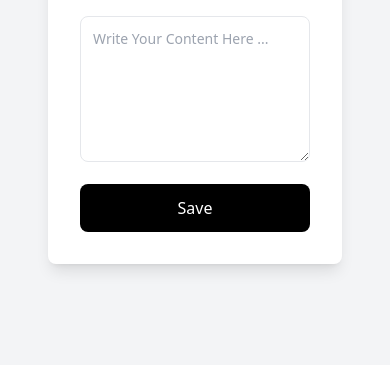
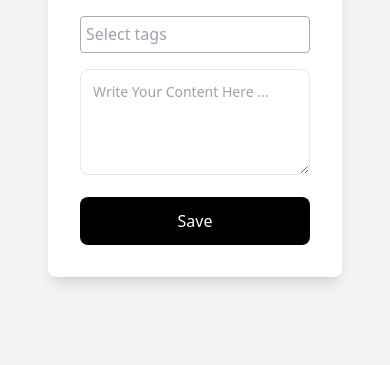
Before and after one commit to theshamkhi/Udemy, a PHP site: page /teacherDashboard.php in a window 390 px wide. Shown: the part 1120-1485 px from the top of the page. Run offline with PHP 8.4, Linux system fonts and the light colour scheme; the visitor is signed in with stand-in values (Sample User, id 1); data that the repository does not hold is empty; some libraries are stand-ins or nearby versions.

Commit message:
Integrated Tags in the form with Select2 Library

```diff
--- a/templates/teacherDashboard.php
+++ b/templates/teacherDashboard.php
@@ -17,6 +17,7 @@ $user = new Teacher();
 $teacher = $user->getUser();
 
 $categories = $user->getCats();
+$tags = $user->getTags();
 
 if ($_SERVER['REQUEST_METHOD'] === 'POST') {
   $title = $_POST['title'];
@@ -24,9 +25,13 @@ if ($_SERVER['REQUEST_METHOD'] === 'POST') {
   $media = $_POST['media'];
   $content = $_POST['content'];
   $category = $_POST['category'];
+  $tags = $_POST['tags'];
 
-  $user->addCourse($title, $description, $media, $content, $category);
+  $user->addCourse($title, $description, $media, $content, $category, $tags);
+  header("Location: teacherCourses.php");
+  exit;
 }
+
 ?>
 <!DOCTYPE html>
 <html lang="en">
@@ -41,9 +46,13 @@ if ($_SERVER['REQUEST_METHOD'] === 'POST') {
     <!-- AOS Animation CDN -->
     <link href="https://unpkg.com/aos@2.3.1/dist/aos.css" rel="stylesheet">
     <script src="https://unpkg.com/aos@2.3.1/dist/aos.js"></script>
-    <!-- AJAX -->
-    <link rel="stylesheet" href="https://cdnjs.cloudflare.com/ajax/libs/font-awesome/4.7.0/css/font-awesome.min.css" />
-    <script src="https://cdnjs.cloudflare.com/ajax/libs/jquery/3.2.1/jquery.min.js"></script>
+    <!-- Select2 CSS -->
+    <link href="https://cdn.jsdelivr.net/npm/select2@4.0.13/dist/css/select2.min.css" rel="stylesheet" />
+    <!-- jQuery -->
+    <script src="https://code.jquery.com/jquery-3.6.0.min.js"></script>
+    <!-- Select2 JS -->
+    <script src="https://cdn.jsdelivr.net/npm/select2@4.0.13/dist/js/select2.min.js"></script>
+
 </head>
 <body class="bg-gray-100">
 
@@ -56,11 +65,11 @@ if ($_SERVER['REQUEST_METHOD'] === 'POST') {
 </button>
 
 <aside id="default-sidebar" class="fixed top-0 left-0 z-40 w-80 h-screen transition-transform -translate-x-full sm:translate-x-0" aria-label="Sidebar">
-    <div class="h-full overflow-y-auto bg-black">
-    <div class="flex flex-col space-y-2">
+  <div class="h-full overflow-y-auto bg-black">
+    <div class="flex flex-col space-y-2 mb-8">
         <img src="https://website-cdn.studysmarter.de/2022/12/Udemy-1536x864.png" alt="Photo" class="object-cover">
         <div class="px-3 pt-4">
-            <h2 class="text-xl font-semibold text-white text-center uppercase mb-4"><?php echo $teacher['Name']; ?></h2>
+            <h2 class="text-xl font-semibold text-white text-center"><?php echo $teacher['Name']; ?></h2>
         </div>
     </div>
     <ul class="space-y-2 font-medium px-3 pb-4">
@@ -89,7 +98,7 @@ if ($_SERVER['REQUEST_METHOD'] === 'POST') {
             </a>
         </li>
     </ul>
-   </div>
+  </div>
 </aside>
 
 
@@ -108,28 +117,36 @@ if ($_SERVER['REQUEST_METHOD'] === 'POST') {
 
       <div class="rounded-lg bg-white p-8 shadow-lg lg:col-span-3 lg:p-12" data-aos="fade-up" data-aos-anchor-placement="top-bottom">
         <form method="POST" class="space-y-4">
-          <div><input class="w-full rounded-lg border-gray-200 p-3 text-sm" placeholder="Title" type="text" id="title" name="title"/></div>
-          <div><input class="w-full rounded-lg border-gray-200 p-3 text-sm" placeholder="Description" type="text" id="description" name="description"/></div>
-          <div><input class="w-full rounded-lg border-gray-200 p-3 text-sm" placeholder="Media URL" type="text" id="media" name="media"/></div>
+          <div><input class="w-full rounded-lg border-gray-200 p-3 text-sm" placeholder="Title" type="text" id="title" name="title" value="<?= isset($title) ? htmlspecialchars($title) : '' ?>"/></div>
+          <div><input class="w-full rounded-lg border-gray-200 p-3 text-sm" placeholder="Description" type="text" id="description" name="description" value="<?= isset($description) ? htmlspecialchars($description) : '' ?>"/></div>
+          <div><input class="w-full rounded-lg border-gray-200 p-3 text-sm" placeholder="Media URL" type="text" id="media" name="media" value="<?= isset($media) ? htmlspecialchars($media) : '' ?>"/></div>
           <div>
             <select name="category" id="category" class="w-full rounded-lg border-gray-200 p-3 text-sm">
               <?php foreach ($categories as $category): ?>
-                  <option value="<?= $category['CatID'] ?>">
-                      <?= $category['CatName'] ?>
-                  </option>
+                <option value="<?= $category['CatID'] ?>" <?= isset($category) && $category == $category['CatID'] ? 'selected' : '' ?>>
+                  <?= $category['CatName'] ?>
+                </option>
               <?php endforeach; ?>
             </select>
           </div>
           <div>
-            <textarea class="w-full rounded-lg border-gray-200 p-3 text-sm" placeholder="Write Your Content Here ..." rows="6" id="content" name="content"></textarea>
+            <select name="tags[]" id="tags" class="w-full rounded-lg border-gray-200 p-3 text-sm" multiple>
+              <?php foreach ($tags as $tag): ?>
+                <option value="<?= $tag['TagID'] ?>" <?= isset($tags) && in_array($tag['TagID'], $tags) ? 'selected' : '' ?>>
+                  <?= $tag['TagName'] ?>
+                </option>
+              <?php endforeach; ?>
+            </select>
           </div>
-          <div class="flex items-center justify-center mt-4">
-            <button type="submit" class="inline-block w-full rounded-lg bg-black px-5 py-3 font-medium text-white sm:w-auto">
-              Save
-            </button>
+          <div>
+            <textarea class="w-full rounded-lg border-gray-200 p-3 text-sm" placeholder="Write Your Content Here ..." rows="4" id="content" name="content"><?= isset($content) ? htmlspecialchars($content) : '' ?></textarea>
+          </div>
+          <div class="flex items-center justify-center">
+            <button type="submit" class="inline-block w-full rounded-lg bg-black px-5 py-3 font-medium text-white sm:w-auto">Save</button>
           </div>
         </form>
       </div>
+
     </div>
   </div>
 </section>
@@ -268,5 +285,16 @@ if ($_SERVER['REQUEST_METHOD'] === 'POST') {
   AOS.init();
 </script>
 
+<!-- Initialize Select2 -->
+<script>
+  $(document).ready(function() {
+    $('#tags').select2({
+      placeholder: 'Select tags',
+      allowClear: true, // Allows clearing the selected tags
+      width: '100%' // Make sure it fits within the form width
+    });
+  });
+</script>
+
 </body>
 </html>
```
